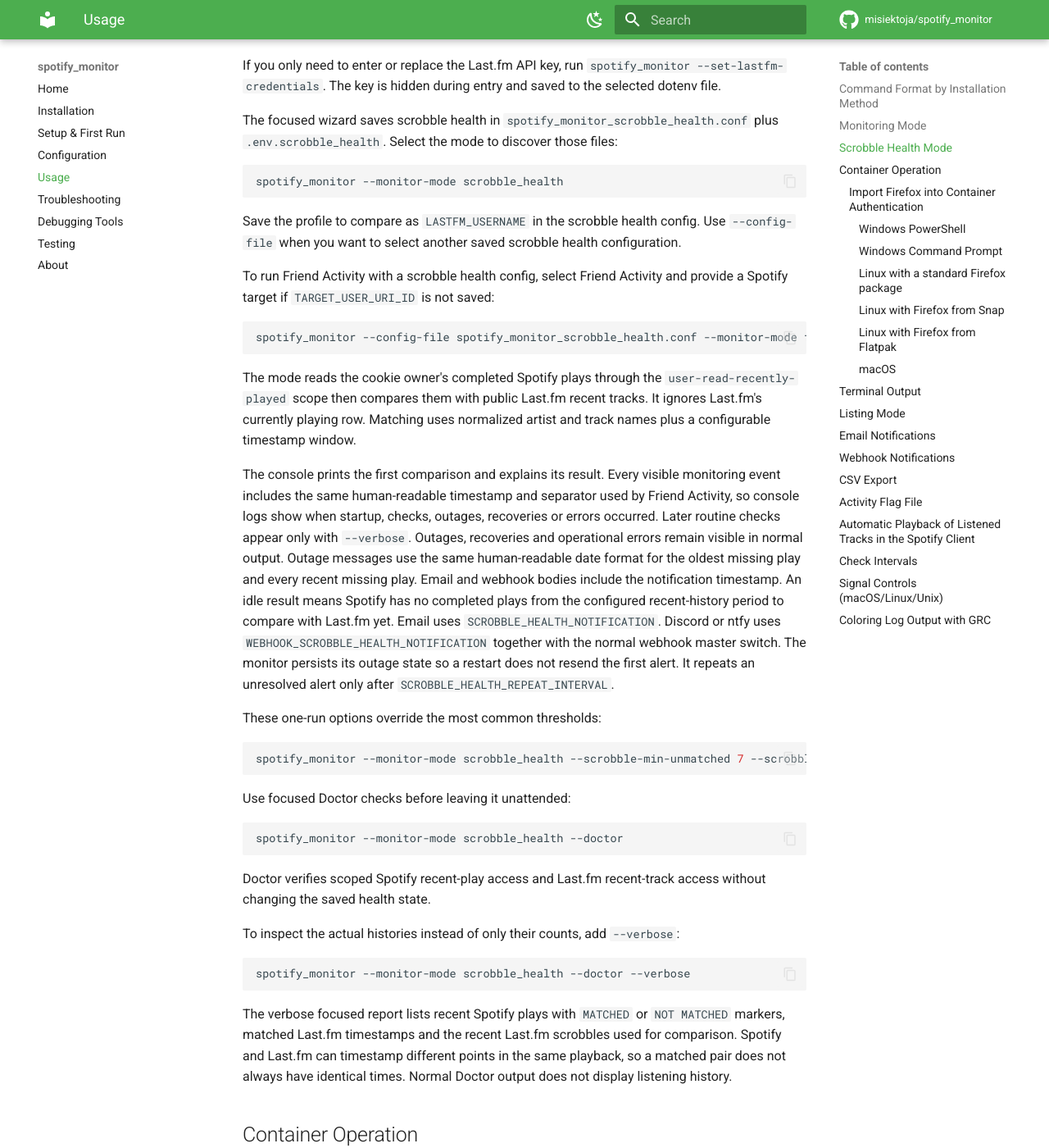
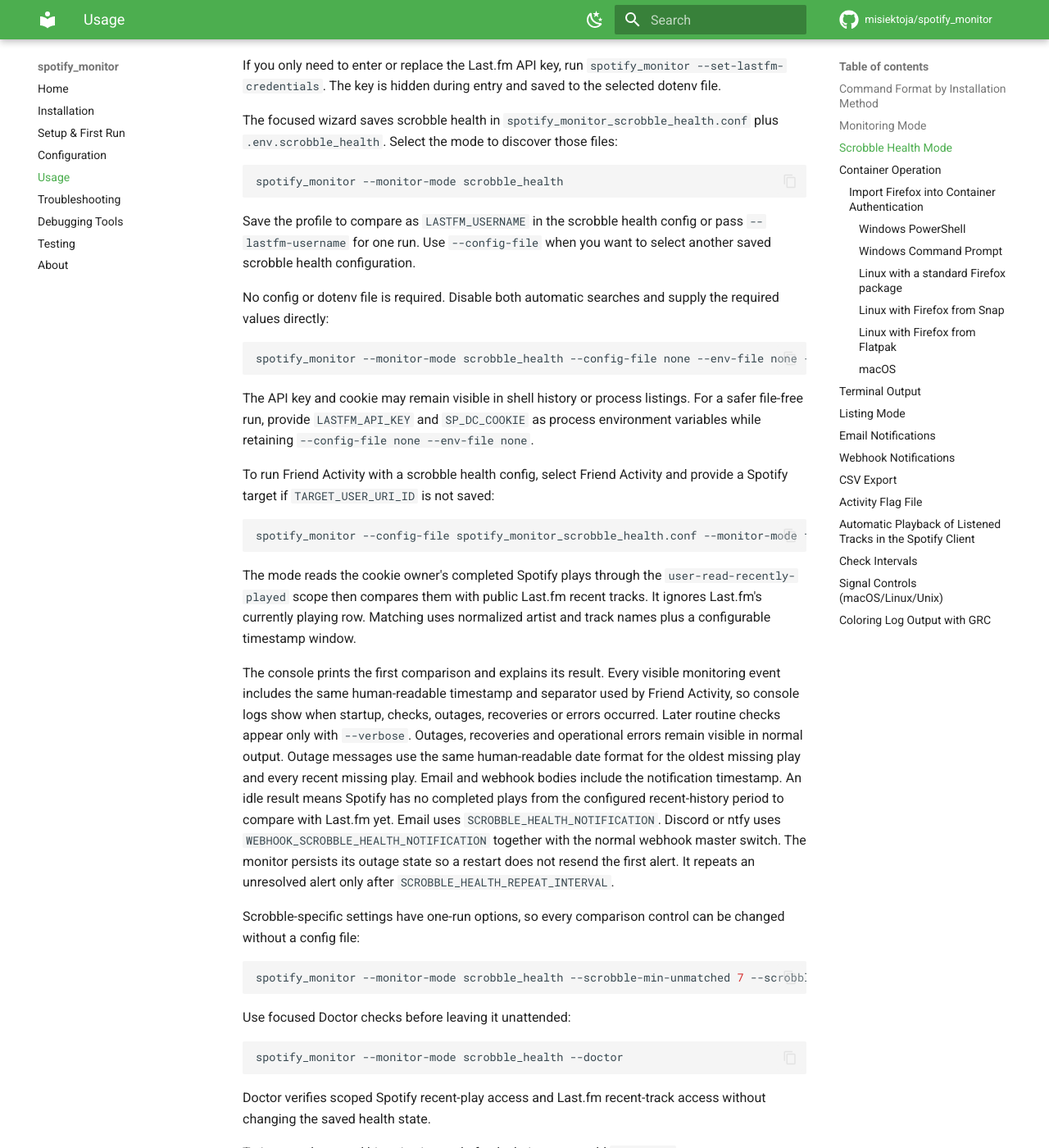
Before and after one commit to misiektoja/spotify_monitor, an MkDocs documentation site: the page built from docs/usage.md, in a window 1280 px wide and 1400 px high, scrolled down 2694 px. Shown: the whole window at 82% size. Built offline with MkDocs 1.6.1 and Material for MkDocs 9.7.7, drawn with Linux system fonts in a browser that asks for light colours; comment, search, counter and statistics services are not loaded.

Commit message:
docs(usage): document file-free scrobble operation

````diff
--- a/docs/usage.md
+++ b/docs/usage.md
@@ -97,7 +97,15 @@
 spotify_monitor --monitor-mode scrobble_health
 ```
 
-Save the profile to compare as `LASTFM_USERNAME` in the scrobble health config. Use `--config-file` when you want to select another saved scrobble health configuration.
+Save the profile to compare as `LASTFM_USERNAME` in the scrobble health config or pass `--lastfm-username` for one run. Use `--config-file` when you want to select another saved scrobble health configuration.
+
+No config or dotenv file is required. Disable both automatic searches and supply the required values directly:
+
+```sh
+spotify_monitor --monitor-mode scrobble_health --config-file none --env-file none --lastfm-username LASTFM_USERNAME --lastfm-api-key LASTFM_API_KEY --spotify-dc-cookie SP_DC_COOKIE
+```
+
+The API key and cookie may remain visible in shell history or process listings. For a safer file-free run, provide `LASTFM_API_KEY` and `SP_DC_COOKIE` as process environment variables while retaining `--config-file none --env-file none`.
 
 To run Friend Activity with a scrobble health config, select Friend Activity and provide a Spotify target if `TARGET_USER_URI_ID` is not saved:
 
@@ -109,10 +117,10 @@
 
 The console prints the first comparison and explains its result. Every visible monitoring event includes the same human-readable timestamp and separator used by Friend Activity, so console logs show when startup, checks, outages, recoveries or errors occurred. Later routine checks appear only with `--verbose`. Outages, recoveries and operational errors remain visible in normal output. Outage messages use the same human-readable date format for the oldest missing play and every recent missing play. Email and webhook bodies include the notification timestamp. An idle result means Spotify has no completed plays from the configured recent-history period to compare with Last.fm yet. Email uses `SCROBBLE_HEALTH_NOTIFICATION`. Discord or ntfy uses `WEBHOOK_SCROBBLE_HEALTH_NOTIFICATION` together with the normal webhook master switch. The monitor persists its outage state so a restart does not resend the first alert. It repeats an unresolved alert only after `SCROBBLE_HEALTH_REPEAT_INTERVAL`.
 
-These one-run options override the most common thresholds:
+Scrobble-specific settings have one-run options, so every comparison control can be changed without a config file:
 
 ```sh
-spotify_monitor --monitor-mode scrobble_health --scrobble-min-unmatched 7 --scrobble-dead-period 1800 --scrobble-check-interval 180
+spotify_monitor --monitor-mode scrobble_health --scrobble-min-unmatched 7 --scrobble-dead-period 1800 --scrobble-check-interval 180 --scrobble-match-window 240 --scrobble-lookback 18000 --scrobble-repeat-interval 0 --scrobble-state-file scrobble-state.json
 ```
 
 Use focused Doctor checks before leaving it unattended:
````
